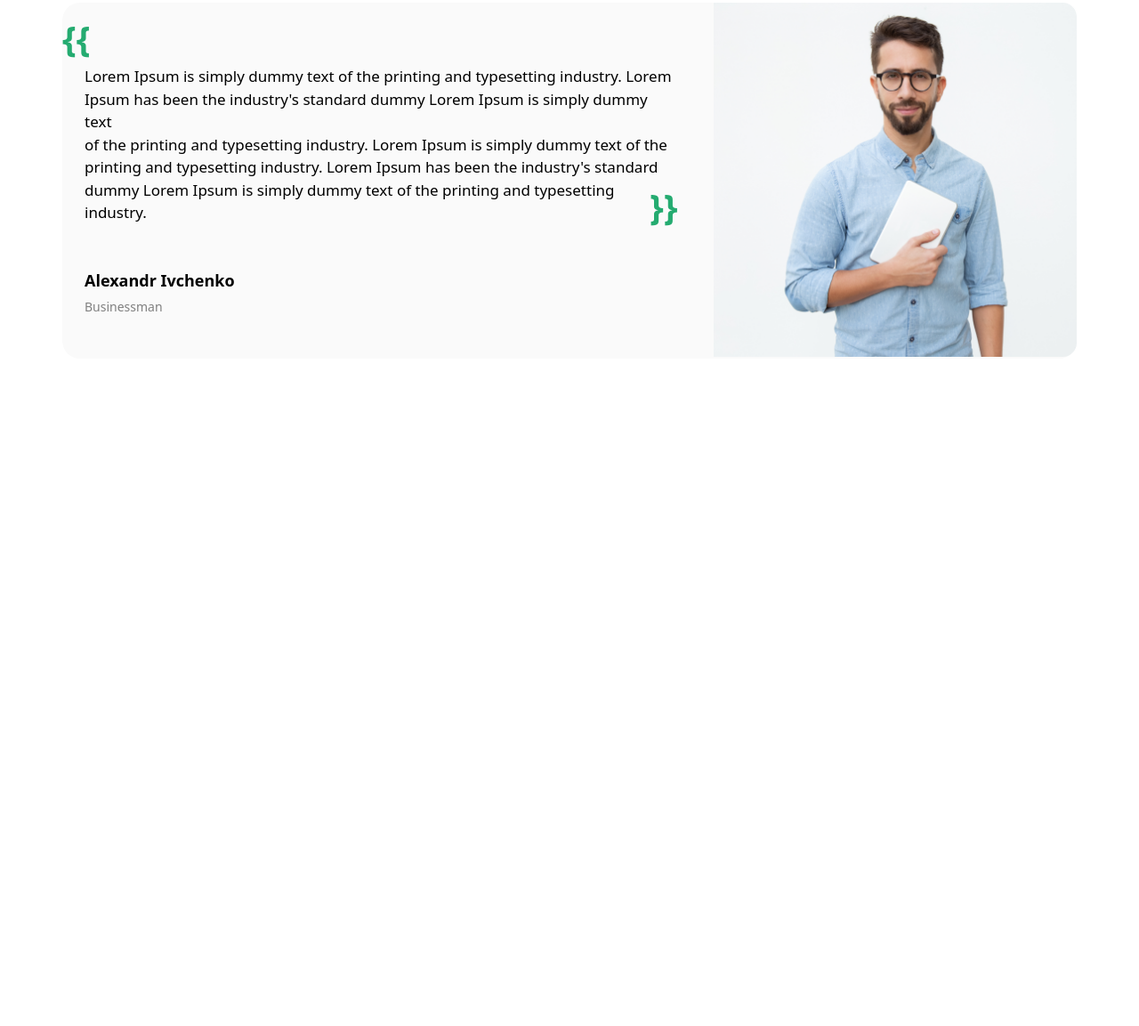
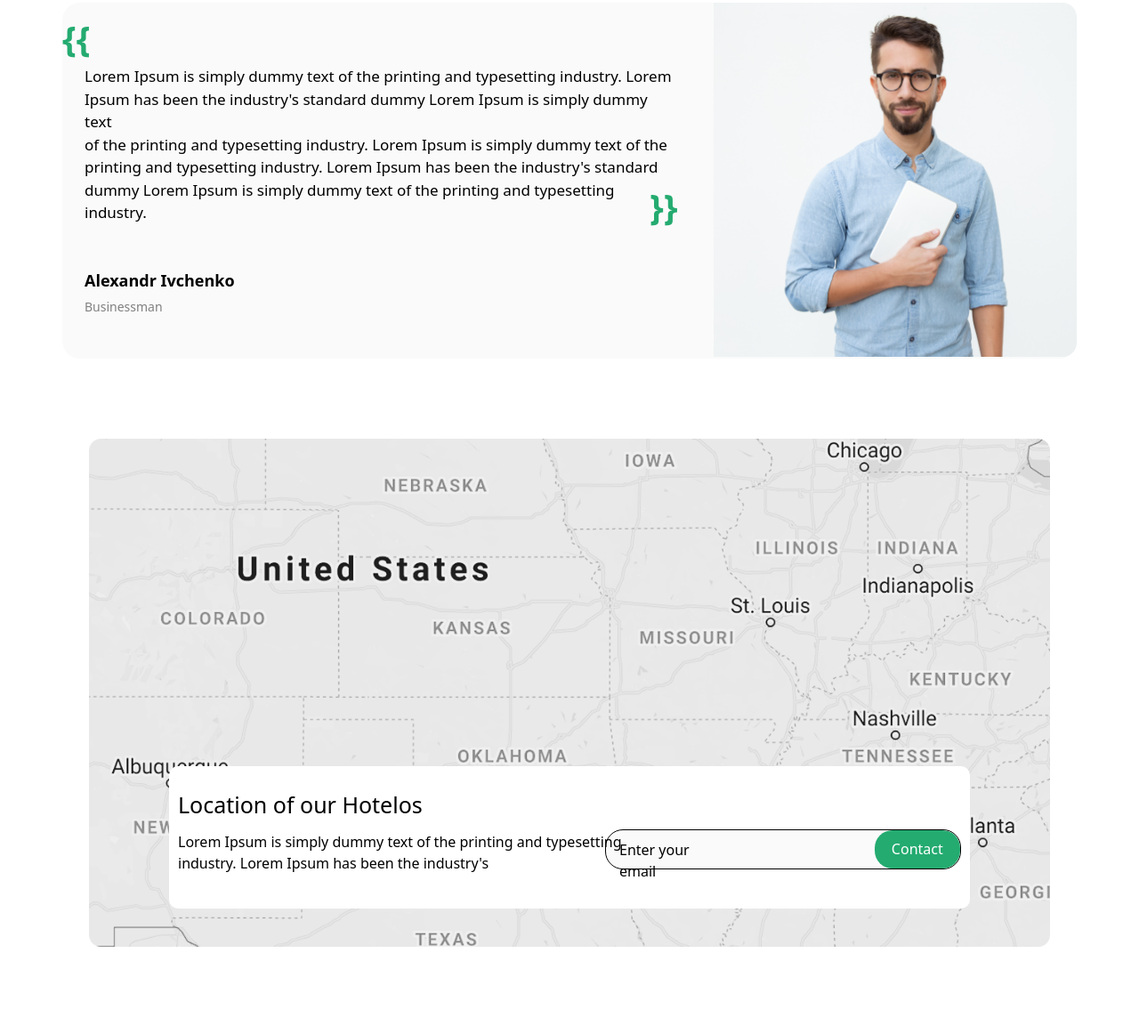
Before and after one commit to DBilol228/Week3Day2hw, a website: page index.html in a window 1280 px wide. Shown: the part 2717-3870 px from the top of the page at 89% size. Before the commit the page ends 3160 px from the top, so only its background shows below. Drawn offline with Linux system fonts and the light colour scheme.

Commit message:
section 6

```diff
--- a/index.html
+++ b/index.html
@@ -153,5 +153,26 @@
     </div>
 
 
+    <div class="hidden lg:block max-w-[1200px] m-auto">
+        <div class="w-[100%] h-[690px] mt-[20px]">
+            <div class="flex justify-center items-center">
+                <div class="pt-[30px]">
+                    <img class="w-[1080px]" src="./src/images/map.png" alt="map">
+                </div>
+            </div>
+            <div class="flex justify-center">
+                <div class="absolute top-[3578px]">
+                    <div class="bg-[white] w-[900px] h-[160px] rounded-[10px]">
+                        <p class="text-[25px] font-medium ml-[10px] pt-[25px]">Location of our Hotelos</p>
+                        <p class="ml-[10px] pt-[10px]">Lorem Ipsum is simply dummy text of the printing and typesetting<br>industry. Lorem Ipsum has been the industry's </p>
+                        <div class="bg-[#FAFAFA] text-[black] w-[400px] h-[45px] border border-[black] ml-[490px] mt-[-50px] rounded-[20px] flex">
+                            <p class="mt-[10px] ml-[15px]">Enter your email</p>
+                            <button class="bg-[#24AB70] text-[white] w-[100px] rounded-[20px] ml-[167px]">Contact</button>
+                        </div>
+                    </div>
+                </div>
+            </div>
+        </div>
+    </div>
 </body>
 </html>
```
Also changed, not shown: src/output.css.
